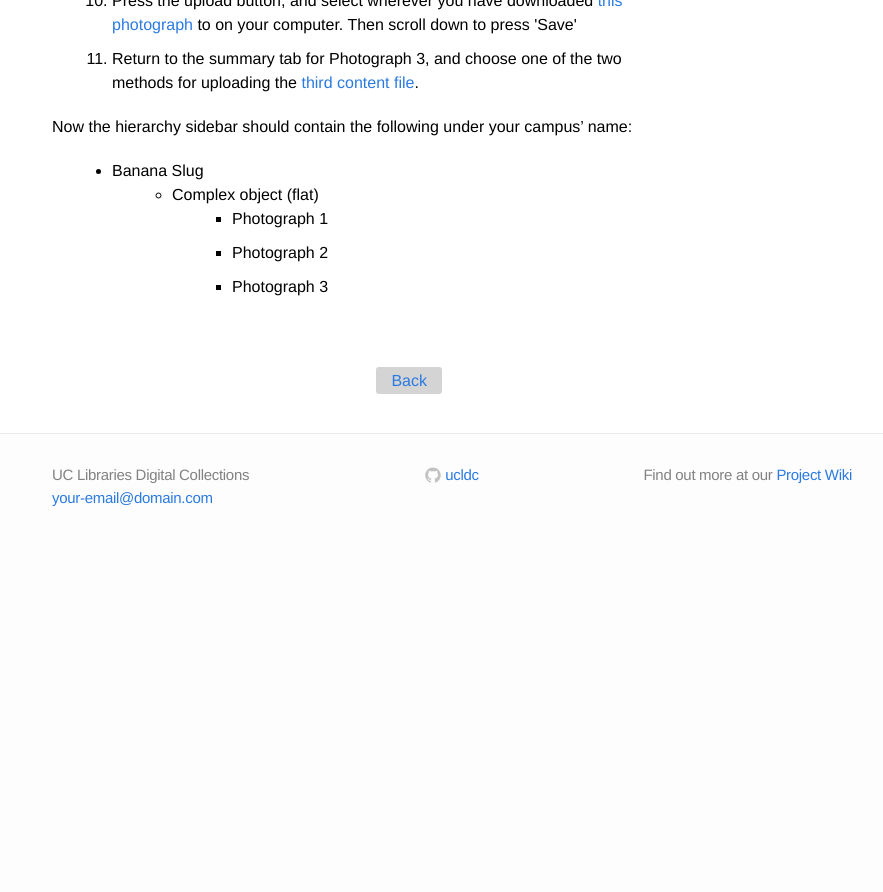
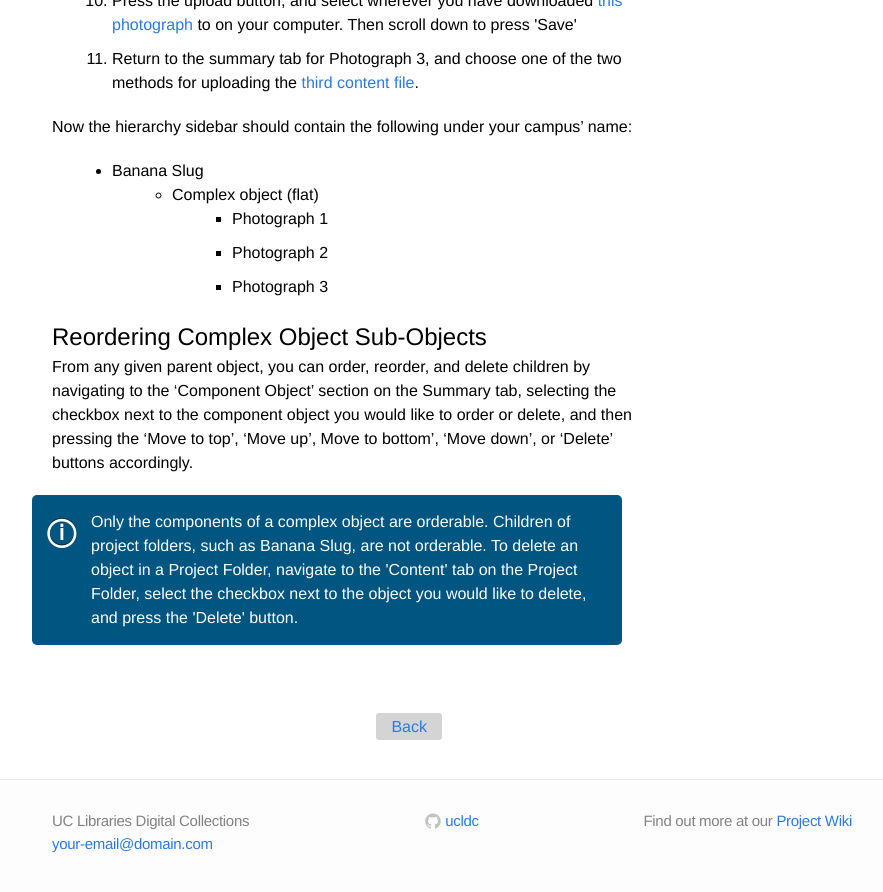
Before and after one commit to ucldc/ucldc-docs, a Jekyll site: the page built from docs/dams/complex-objects.md, in a window 1280 px wide and 900 px high, scrolled down 1657 px. Shown: the top 892 px of the window, without its empty margins (188-1071 px from the left). Built offline with Jekyll 4.4.1, drawn with Linux system fonts in a browser that asks for light colours; before the commit the page ends 2211 px from its top, so only the background shows below that.

Commit message:
Added how to reorder and delete objects and sub-objects

```diff
--- a/docs/dams/complex-objects.md
+++ b/docs/dams/complex-objects.md
@@ -79,13 +79,15 @@ Now the hierarchy sidebar should contain the following under your campus' name:
     - Photograph 2
     - Photograph 3
 
+## Reordering Complex Object Sub-Objects
+
+From any given parent object, you can order, reorder, and delete children by navigating to the 'Component Object' section on the Summary tab, selecting the checkbox next to the component object you would like to order or delete, and then pressing the 'Move to top', 'Move up', Move to bottom', 'Move down', or 'Delete' buttons accordingly.
+
+<div class="note">Only the components of a complex object are orderable. Children of project folders, such as Banana Slug, are not orderable. To delete an object in a Project Folder, navigate to the 'Content' tab on the Project Folder, select the checkbox next to the object you would like to delete, and press the 'Delete' button.</div>
+
 <!---
 TODO:
-(re)ordering complex object children
-deleting complex object children
-deleting objects in general
-
 Also need to touch on searching for an object
 
-Also need to touch on this campus/unit business (and bulk editing?)
+Also need to touch on this campus/unit registry-hook-up business (and bulk editing?)
 --->
```
